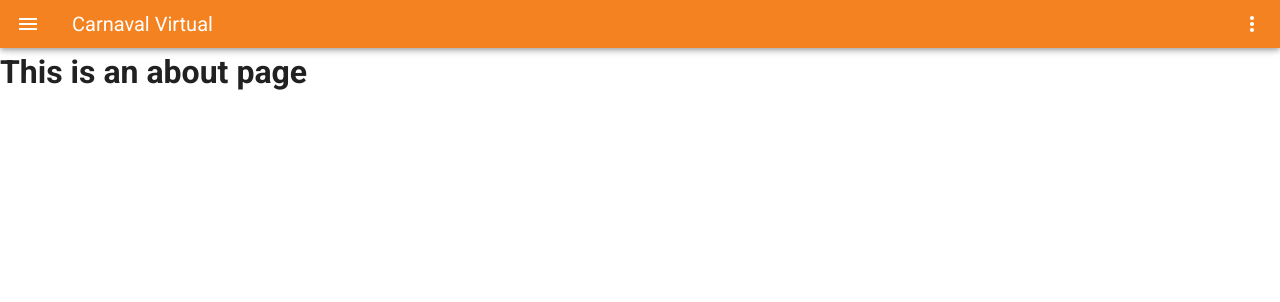
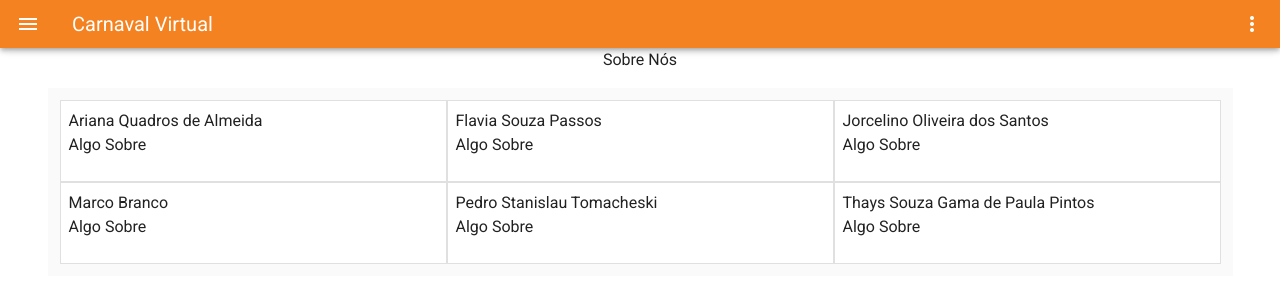
Before and after one commit to decola-time05/hackathon-decola, a Vue app: page /about in a window 1280 px wide. Shown: the top 302 px of the page. Built offline with nearby package versions, Linux system fonts and the light colour scheme.

Commit message:
Tela About

```diff
--- a/src/views/AboutView.vue
+++ b/src/views/AboutView.vue
@@ -1,5 +1,88 @@
 <template>
   <div class="about">
-    <h1>This is an about page</h1>
+    <div>
+      <p class="text-center" >Sobre Nós</p>
+    </div>
+
+  <v-container class="grey lighten-5">
+    <v-row no-gutters>
+      <v-col>
+        <v-card
+          class="pa-2"
+          outlined
+          tile
+        >
+          <span>Ariana Quadros de Almeida</span>
+          <p>Algo Sobre</p>
+        </v-card>
+      </v-col>
+      <v-col order="12">
+        <v-card
+          class="pa-2"
+          outlined
+          tile
+        >
+          <span>Flavia Souza Passos</span>
+          <p>Algo Sobre</p>
+        </v-card>
+      </v-col>
+      <v-col order="12">
+        <v-card
+          class="pa-2"
+          outlined
+          tile
+        >
+          <span>Jorcelino Oliveira dos Santos</span>
+          <p>Algo Sobre</p>
+        </v-card>
+      </v-col>
+    </v-row>
+
+    <v-row no-gutters>
+      <v-col>
+        <v-card
+          class="pa-2"
+          outlined
+          tile
+        >
+          <span>Marco Branco</span>
+          <p>Algo Sobre</p>
+        </v-card>
+      </v-col>
+      <v-col order="12">
+        <v-card
+          class="pa-2"
+          outlined
+          tile
+        >
+          <span>Pedro Stanislau Tomacheski</span>
+          <p>Algo Sobre</p>
+        </v-card>
+      </v-col>
+      <v-col order="12">
+        <v-card
+          class="pa-2"
+          outlined
+          tile
+        >
+          <span>Thays Souza Gama de Paula Pintos</span>
+          <p>Algo Sobre</p>
+        </v-card>
+      </v-col>
+    </v-row>
+
+  </v-container>
+
   </div>
 </template>
+
+<script>
+export default {
+
+}
+</script>
+
+<style scoped>
+
+
+</style>
```
